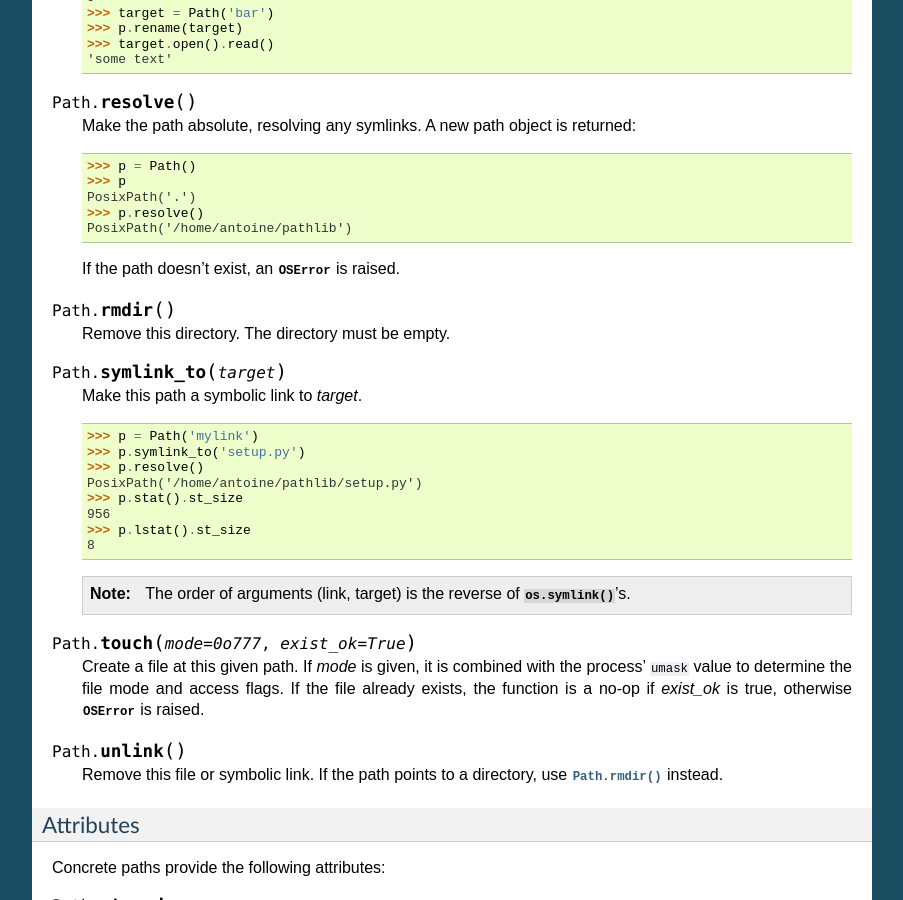
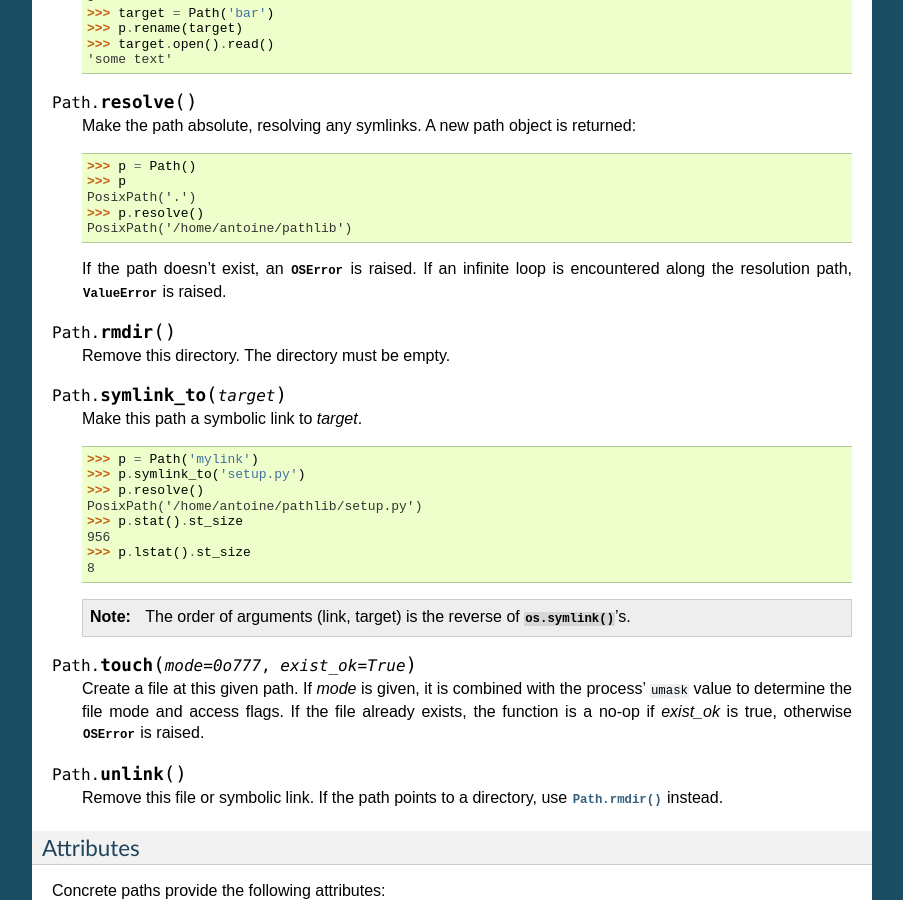
Before and after one commit to jazzband/pathlib2, a Sphinx documentation site: the page built from docs/index.rst, in a window 1280 px wide and 900 px high, scrolled down 9347 px. Shown: the whole window, without its empty margins (198-1101 px from the left). Built offline with Sphinx 7.4.7, drawn with Linux system fonts in a browser that asks for light colours.

Commit message:
Add mention of symlink loops.

```diff
--- a/docs/index.rst
+++ b/docs/index.rst
@@ -630,7 +630,8 @@
       >>> p.resolve()
       PosixPath('/home/antoine/pathlib')
 
-   If the path doesn't exist, an :exc:`OSError` is raised.
+   If the path doesn't exist, an :exc:`OSError` is raised.  If an infinite
+   loop is encountered along the resolution path, :exc:`ValueError` is raised.
 
 
 .. method:: Path.rmdir()
```
